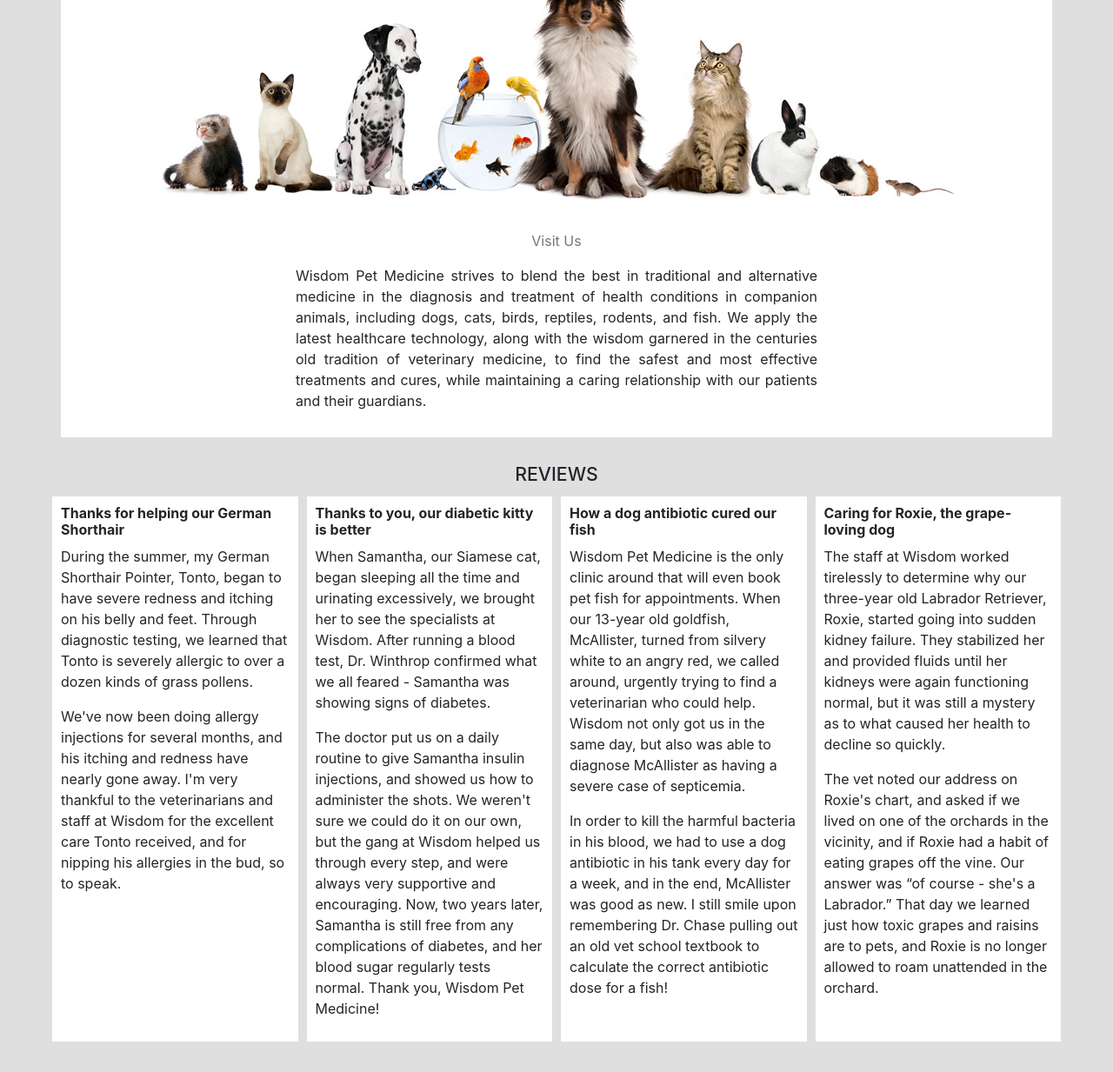
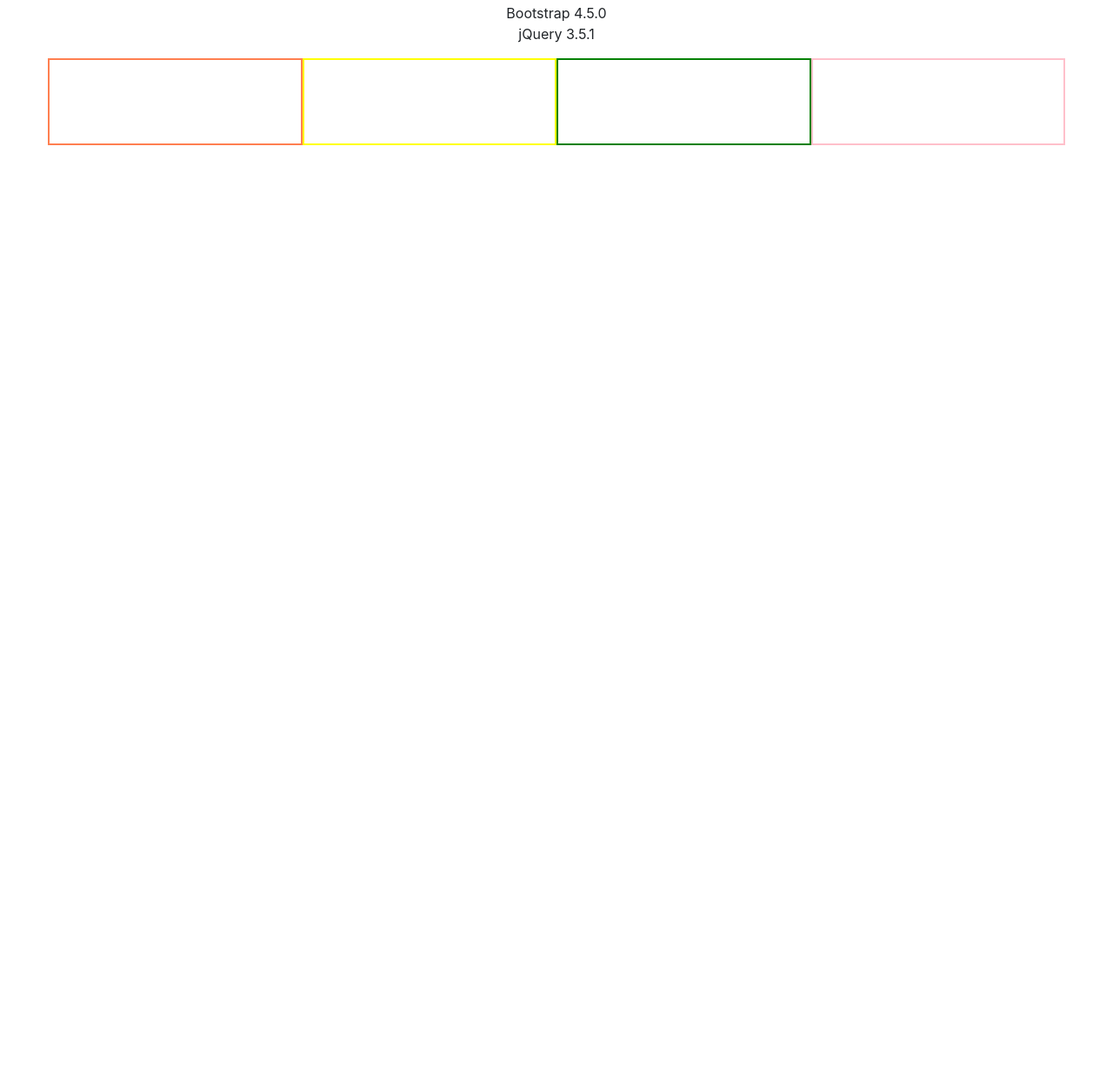
Before and after one commit to cu-etudiant28/Wisdom-Pets, a website: page index.html in a window 1280 px wide. Shown: the part 255-1488 px from the top of the page at 87% size. After the commit the page ends 800 px from the top, so only its background shows below. Drawn offline with Linux system fonts and the light colour scheme.

Commit message:
wisdom pet updated

```diff
--- a/index.html
+++ b/index.html
@@ -8,7 +8,7 @@
   <meta name="description" content="">
   <meta name="author" content="">
 
-  <title>Bare - Start Bootstrap Template</title>
+  <title>linkedin learning excercise</title>
 
   <!-- Bootstrap core CSS -->
   <link href="vendor/bootstrap/css/bootstrap.min.css" rel="stylesheet">
@@ -18,16 +18,24 @@
       width:100%;
       padding:0;
     }
+    .challenge.container .row div {
+      height:100px;
+      border:2px solid blue;
+      padding:5px;
+    }
+    .red-border{
+      border: 1px solid red;
+    }
   </style>
 
 </head>
 
-<body style="background-color:#DFDFDF">
+<body>
 
   <!-- Navigation -->
   <nav class="navbar navbar-expand-lg navbar-dark bg-dark static-top">
     <div class="container">
-      <a class="navbar-brand" href="#">Start Bootstrap</a>
+      <a class="navbar-brand" href="http://linkedinlearning.com">Start Bootstrap</a>
       <button class="navbar-toggler" type="button" data-toggle="collapse" data-target="#navbarResponsive" aria-controls="navbarResponsive" aria-expanded="false" aria-label="Toggle navigation">
         <span class="navbar-toggler-icon"></span>
       </button>
@@ -54,135 +62,28 @@
 
   <!-- Page Content -->
   <div class="container">
-    <div class="row" style="background-color:white">
+    <div class="row">
       <div class="col-lg-12 text-center">
-        <h1 class="mt-5"
-          style="color:#cdae51; font-weight: bold;">
-          Wisdom Pet Medicine
-        </h1>
-        <!--<b>BOLD TEXT</b> -->
-        <h2 style="font-size: 16pt;">
-          We treat your pets like we treat our own.
-        </h2>
-        <img src="./images/all-animals.jpg" style="width: 100%">
-        <p style="padding-top: 30px;">
-          <a href="#" style="padding-top:30px; color:#777777;">
-            Visit Us
-          </a>
-        </p>
-        <p style="text-align:justify; max-width:600px; margin:auto; padding-bottom:30px;">
-          Wisdom Pet Medicine strives to blend the best in traditional and alternative medicine
-          in the diagnosis and treatment of health conditions in companion animals, including dogs,
-          cats, birds, reptiles, rodents, and fish. We apply the latest healthcare technology, along
-          with the wisdom garnered in the centuries old tradition of veterinary medicine, to find
-          the safest and most effective treatments and cures, while maintaining a caring
-          relationship with our patients and their guardians.
-        </p>
+        <h1 class="mt-5">A Bootstrap 4 Starter Template</h1>
+        <p class="lead">Complete with pre-defined file paths and <span class="red-border"> SOME SPAN TEXT</span> responsive navigation!</p>
+        <p style="font-size: 150%;">more paragraphs</p>
+        <ul class="list-unstyled">
+          <li>Bootstrap 4.5.0</li>
+          <li>jQuery 3.5.1</li>
+        </ul>
       </div>
     </div>
   </div>
 
-  <div class="container challenge" style="padding-bottom:30px;">
-    <h3 style="text-align: center; padding-top: 30px; font-size: 16pt;">
-      REVIEWS
-    </h3>
-    <div class="row" style='background-color:white;'>
-      <div class="col-sm-6 col-lg-3" style="border:5px solid #DFDFDF;
-        background-color:white;padding:10px;">
-          <h6>
-            <b>
-              Thanks for helping our German Shorthair
-            </b>
-          </h6>
-              <p>
-                During the summer, my German Shorthair Pointer, Tonto, began to have severe redness
-                and itching on his belly and feet. Through diagnostic testing, we learned that
-                Tonto is severely allergic to over a dozen kinds of grass pollens.
-              </p>
-
-              <p>
-                We've now been doing allergy injections for several months, and his itching and redness
-                have nearly gone away. I'm very thankful to the veterinarians and staff at
-                Wisdom for the excellent care Tonto received, and for nipping his
-                allergies in the bud, so to speak.
-                </p>
-      </div>
-
-    <div class="col-sm-6 col-lg-3" style="border:5px solid #DFDFDF;
-      background-color:white;padding:10px;">
-        <h6>
-            <b>
-              Thanks to you, our diabetic kitty is better
-            </b>
-        </h6>
-
-            <p>
-              When Samantha, our Siamese cat, began sleeping all the time and urinating excessively,
-              we brought her to see the specialists at Wisdom. After running a blood test,
-              Dr. Winthrop confirmed what we all feared - Samantha was showing signs of diabetes.
-            </p>
-
-            <p>
-              The doctor put us on a daily routine to give Samantha insulin injections,
-              and showed us how to administer the shots. We weren't sure we could do it
-              on our own, but the gang at Wisdom helped us through every step, and
-              were always very supportive and encouraging. Now, two years later,
-              Samantha is still free from any complications of diabetes, and
-              her blood sugar regularly tests normal.
-              Thank you, Wisdom Pet Medicine!
-            </p>
-      </div>
-
-      <div class="col-sm-6 col-lg-3" style="border:5px solid #DFDFDF;
-      background-color:white;padding:10px;">
-          <h6>
-              <b>
-                How a dog antibiotic cured our fish
-              </b>
-          </h6>
-
-              <p>
-                Wisdom Pet Medicine is the only clinic around that will even book pet fish for appointments.
-                When our 13-year old goldfish, McAllister, turned from silvery white to an angry red,
-                we called around, urgently trying to find a veterinarian who could help. Wisdom not
-                only got us in the same day, but also was able to diagnose McAllister as
-                having a severe case of septicemia.
-              </p>
-
-              <p>
-                In order to kill the harmful bacteria in his blood, we had to use a dog antibiotic in
-                his tank every day for a week, and in the end, McAllister was good as new. I still
-                smile upon remembering Dr. Chase pulling out an old vet school textbook to
-                calculate the correct antibiotic dose for a fish!
-              </p>
-      </div>
-
-      <div class="col-sm-6 col-lg-3" style="border:5px solid #DFDFDF;
-      background-color:white;padding:10px;">
-        <h6>
-            <b>
-              Caring for Roxie, the grape-loving dog
-            </b>
-        </h6>
-
-              <p>
-                The staff at Wisdom worked tirelessly to determine why our three-year
-                old Labrador Retriever, Roxie, started going into sudden kidney failure.
-                They stabilized her and provided fluids until her kidneys were again
-                functioning normal, but it was still a mystery as to what caused
-                her health to decline so quickly.
-               </p>
-
-               <p>
-                The vet noted our address on Roxie's chart, and asked if we lived on one
-                of the orchards in the vicinity, and if Roxie had a habit of eating grapes
-                off the vine. Our answer was “of course - she's a Labrador.” That day we
-                learned just how toxic grapes and raisins are to pets, and Roxie is no
-                longer allowed to roam unattended in the orchard.
-               </p>
-      </div>
+  <!--EXERCISE CHALLENGE 01-07-23-->
+  <div class="container challenge">
+    <div class="row">
+        <div class="col-sm-6 col-lg-3" style="border-color: coral"></div>
+        <div class="col-sm-6 col-lg-9 col-xl-3" style="border-color: yellow"></div>
+        <div class="col-sm-6 col-lg-9 col-xl-3" style="border-color: green"></div>
+        <div class="col-sm-6 col-lg-3" style="border-color: pink"></div>
     </div>
-  </div>
+</div>
 
   <!-- Bootstrap core JavaScript -->
   <script src="vendor/jquery/jquery.slim.min.js"></script>
```
